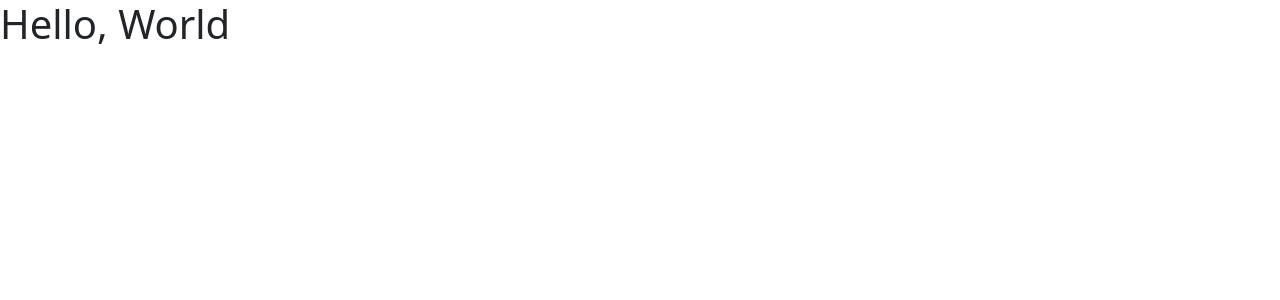
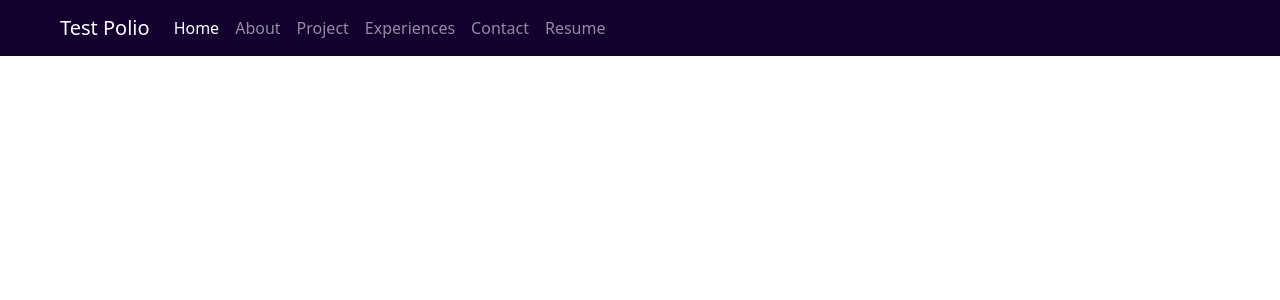
Before and after one commit to nasimul007/portfolio, a Django app: page / in a window 1280 px wide. Shown: the top 300 px of the page. Run offline with Django 4.2, Linux system fonts and the light colour scheme; some libraries are stand-ins or nearby versions.

Commit message:
base templates added

```diff
--- /dev/null
+++ b/static/css/common.css
@@ -0,0 +1,8 @@
+.navbar-nav .nav-link:hover {
+    font-weight: bold;
+    color: darkcyan;
+}
+
+.navbar-dark {
+    background-color: rgb(18, 1, 46);
+}
--- /dev/null
+++ b/templates/base/base.html
@@ -0,0 +1,20 @@
+<!DOCTYPE html>
+{% load static %}
+<html lang="en">
+<head>
+    <meta charset="UTF-8">
+    <meta name="viewport" content="width=device-width, initial-scale=1.0">
+    <title>{% block title %} Portfolio {% endblock title %}</title>
+    <link rel="stylesheet" href={% static "css/bootstrap.min.css" %}>
+    <link rel="stylesheet" href={% static "css/common.css" %}>
+</head>
+<body>
+    {% include "base/navbar.html" %}
+    <div class="container">
+        {% block content1 %} {% endblock content1 %}
+    </div>
+
+    <script scr={% static "js/bootstrap.min.js" %}></script>
+
+</body>
+</html>
--- /dev/null
+++ b/templates/base/navbar.html
@@ -0,0 +1,30 @@
+<nav class="navbar navbar-expand-lg navbar-dark">
+    <div class="container-fluid">
+      <a class="navbar-brand ms-5" href="/">Test Polio</a>
+      <button class="navbar-toggler" type="button" data-bs-toggle="collapse" data-bs-target="#navbarNav" aria-controls="navbarNav" aria-expanded="false" aria-label="Toggle navigation">
+        <span class="navbar-toggler-icon"></span>
+      </button>
+      <div class="collapse navbar-collapse" id="navbarNav">
+        <ul class="navbar-nav">
+          <li class="nav-item">
+            <a class="nav-link active" aria-current="page" href="/">Home</a>
+          </li>
+          <li class="nav-item">
+            <a class="nav-link" href="/">About</a>
+          </li>
+          <li class="nav-item">
+            <a class="nav-link" href="/">Project</a>
+          </li>
+          <li class="nav-item">
+            <a class="nav-link" href="/">Experiences</a>
+          </li>
+          <li class="nav-item">
+            <a class="nav-link" href="/">Contact</a>
+          </li>
+          <li class="nav-item">
+            <a class="nav-link" href="/">Resume</a>
+          </li>
+        </ul>
+      </div>
+    </div>
+  </nav>
--- a/templates/portfolio/home.html
+++ b/templates/portfolio/home.html
@@ -1,16 +1 @@
-<!DOCTYPE html>
-{% load static %}
-<html lang="en">
-<head>
-    <meta charset="UTF-8">
-    <meta name="viewport" content="width=device-width, initial-scale=1.0">
-    <title>Document</title>
-    <link rel="stylesheet" href={% static "css/bootstrap.min.css" %}>
-</head>
-<body>
-    <h1> Hello, World </h1>
-
-    <script scr={% static "js/bootstrap.min.js" %}></script>
-
-</body>
-</html>
+{% extends "base/base.html" %}
```
